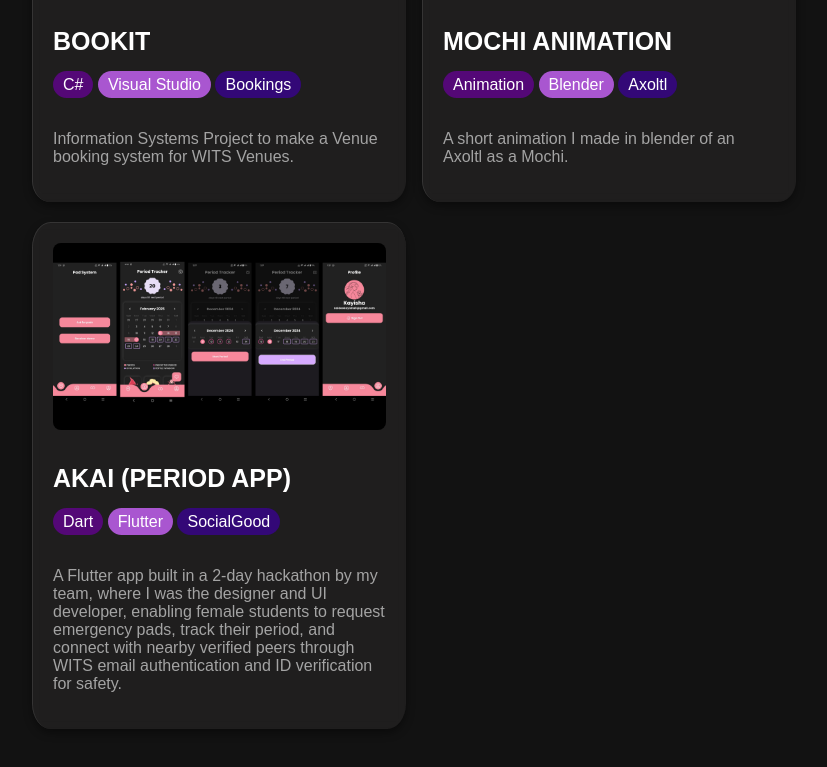
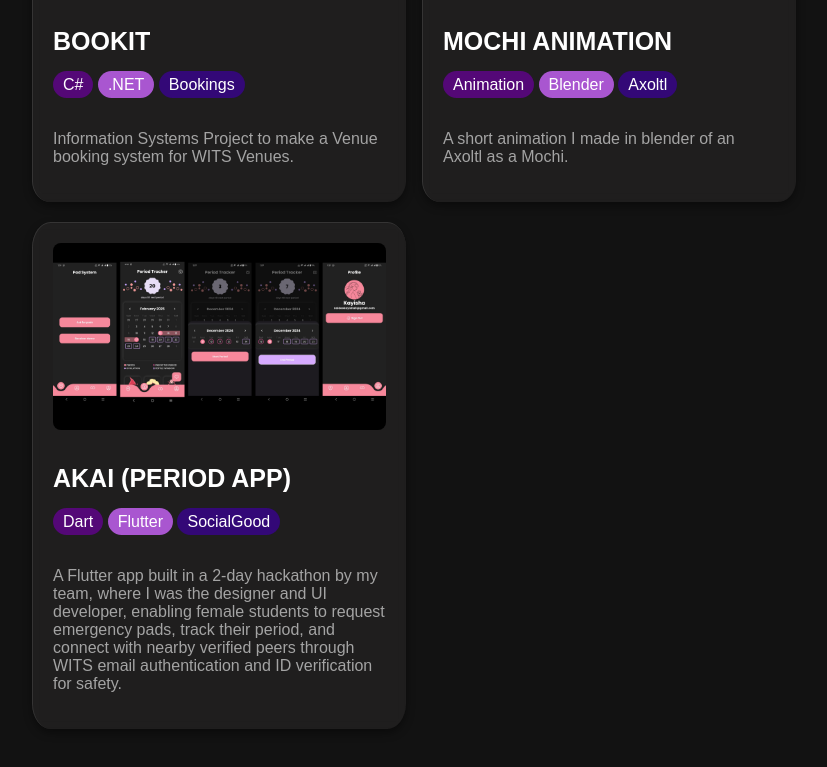
Before and after one commit to KayishaNaidoo/KayishaNaidoo.github.io, a website: page index.html in a window 1280 px wide. Shown: the part 6373-7140 px from the top of the page, without its empty margins (363-1190 px from the left). Drawn offline with Linux system fonts and the light colour scheme; a web font is replaced by a local one.

Commit message:
Update IDE reference from 'Visual Studio' to '.NET' for accuracy

```diff
--- a/index.html
+++ b/index.html
@@ -587,7 +587,7 @@
             <h3>BookIT</h3>
             <p>
               <span class="language">C#</span>
-              <span class="ide">Visual Studio</span>
+              <span class="ide">.NET</span>
               <span class="topic">Bookings</span>
             </p>
             <p>
```
